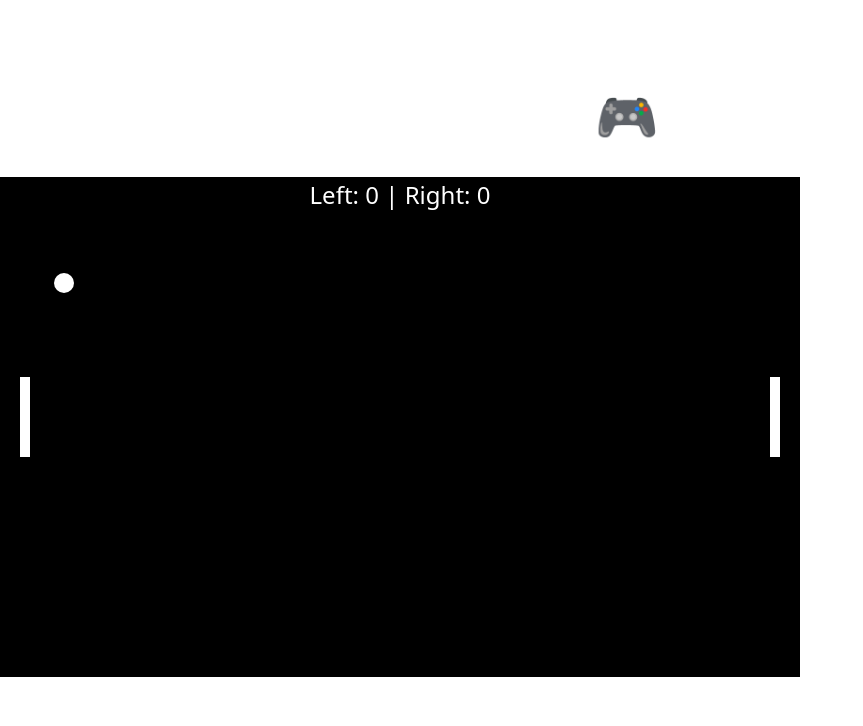
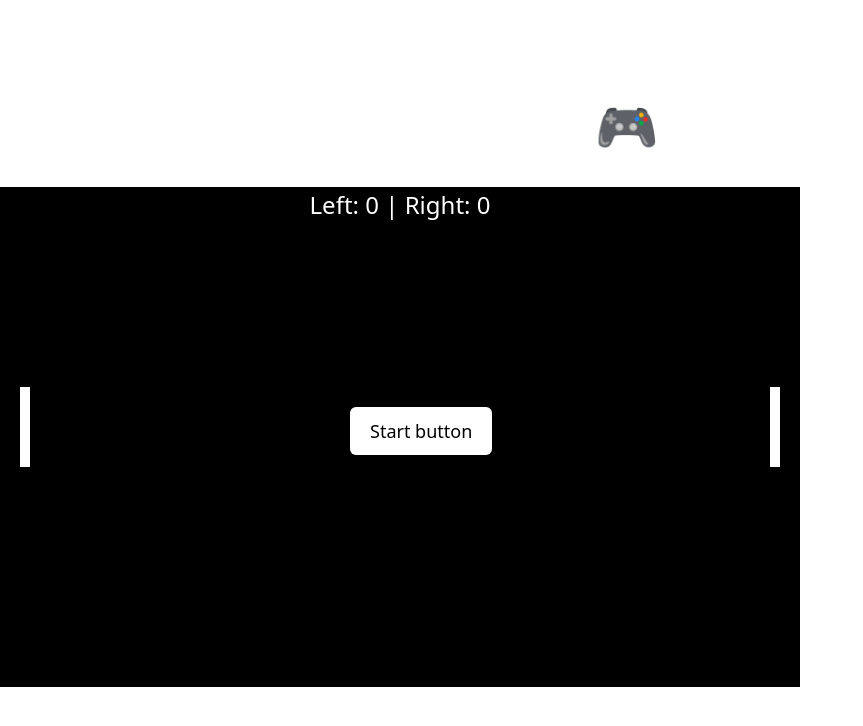
Before and after one commit to kristine169/multiplayer-pong, a React (Vite) app in the folder client/: page / in a window 1280 px wide. Shown: the top 726 px of the page, without its empty margins (0-863 px from the left). Built offline with nearby package versions, Linux system fonts and the light colour scheme; no server answers.

Commit message:
added start button

```diff
--- a/client/src/components/GameBoard.tsx
+++ b/client/src/components/GameBoard.tsx
@@ -1,8 +1,26 @@
+import React, { useEffect, useState } from "react";
 import Ball from "./Ball";
 import Paddle from "./Paddle";
 import ScoreBoard from "./ScoreBoard";
+import { socket } from "../socket";
 
 const GameBoard = () => {
+  const [gameStarted, setGameStarted] = useState(false);
+
+  useEffect(() => {
+    socket.on("game-started", () => {
+      setGameStarted(true);
+    });
+
+    return () => {
+      socket.off("game-started");
+    };
+  }, []);
+
+  const handleStartGame = () => {
+    socket.emit("start-game");
+  };
+
   return (
     <div
       style={{
@@ -10,13 +28,33 @@ const GameBoard = () => {
         width: "800px",
         height: "500px",
         background: "black",
-        margin: "20px auto",
+        margin: "0 auto",
+        overflow: "hidden",
       }}
     >
       <ScoreBoard />
-      <Ball />
       <Paddle side="left" />
       <Paddle side="right" />
+      {gameStarted && <Ball />}
+      {!gameStarted && (
+        <button
+          onClick={handleStartGame}
+          style={{
+            position: "absolute",
+            top: "220px",
+            left: "350px",
+            padding: "12px 20px",
+            fontSize: "18px",
+            background: "white",
+            color: "black",
+            border: "none",
+            borderRadius: "6px",
+            cursor: "pointer",
+          }}
+        >
+          Start button
+        </button>
+      )}
     </div>
   );
 };
```
